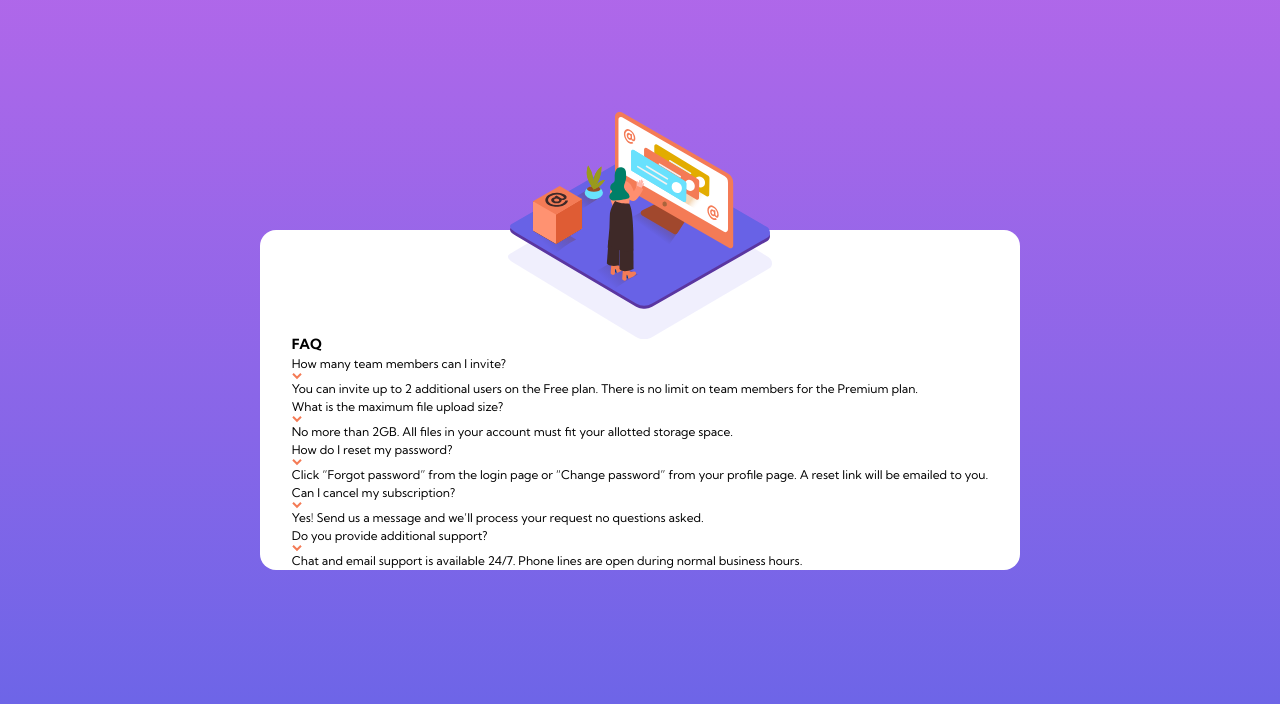
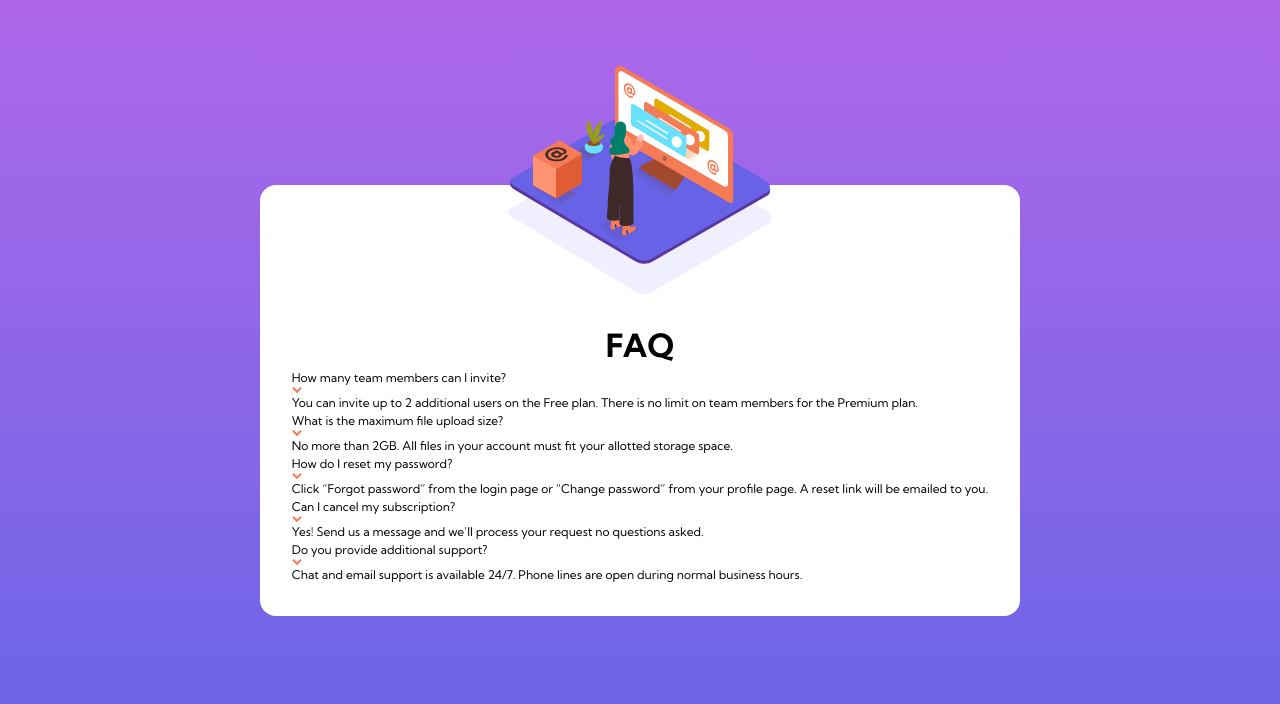
Before and after one commit to Moses2308/faq-accordian-card, a plain HTML site: page index.html in a window 1280 px wide. Drawn offline with Linux system fonts and the light colour scheme.

Commit message:
styled dropdowns title and dropdowns padding

```diff
--- a/style.css
+++ b/style.css
@@ -46,3 +46,11 @@ body {
   margin: auto;
   transform: scale(1.1);
 }
+.faq__dropdowns {
+  padding: 2rem 0;
+}
+.dropdowns__title {
+  text-align: center;
+  font-weight: 700;
+  font-size: 2rem;
+}
```
